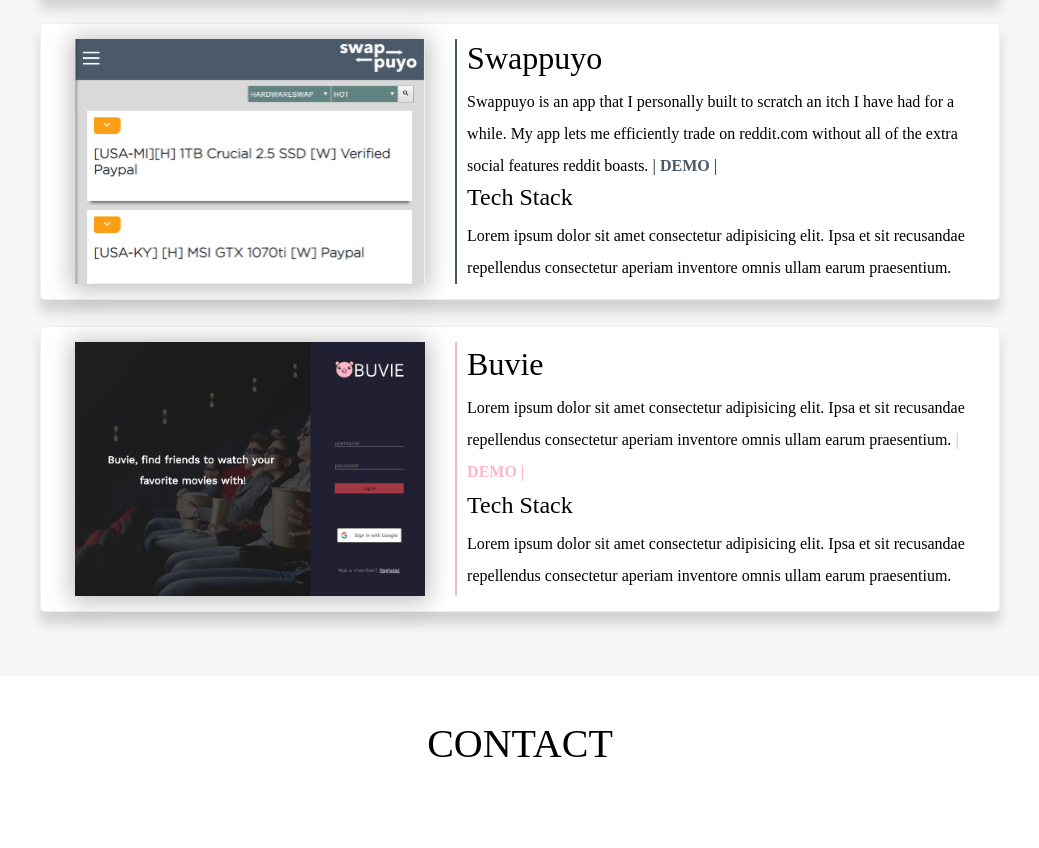
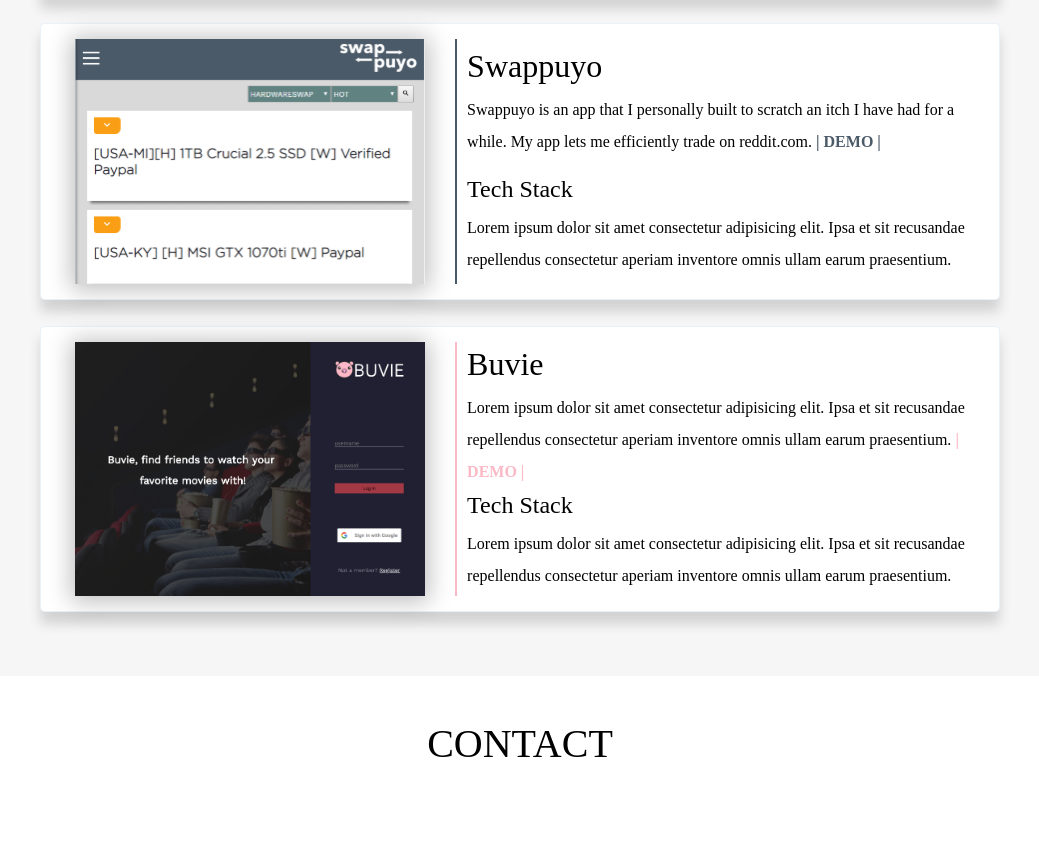
Before and after one commit to NikolasMsomething/Portfolio-Nik, a Gatsby site: page / in a window 1280 px wide. Shown: the part 2303-3151 px from the top of the page, without its empty margins (120-1159 px from the left). Built offline with nearby package versions, Linux system fonts and the light colour scheme; Gatsby itself is replaced by a stand-in of ours.

Commit message:
slight changes

```diff
--- a/src/components/Projects.js
+++ b/src/components/Projects.js
@@ -46,7 +46,7 @@ export default function({ data }) {
 						<p>
 							Swappuyo is an app that I personally built to scratch an itch I
 							have had for a while. My app lets me efficiently trade on
-							reddit.com without all of the extra social features reddit boasts.{' '}
+							reddit.com.{' '}
 							<a
 								className="project-link-target-2"
 								target="_blank"
```
